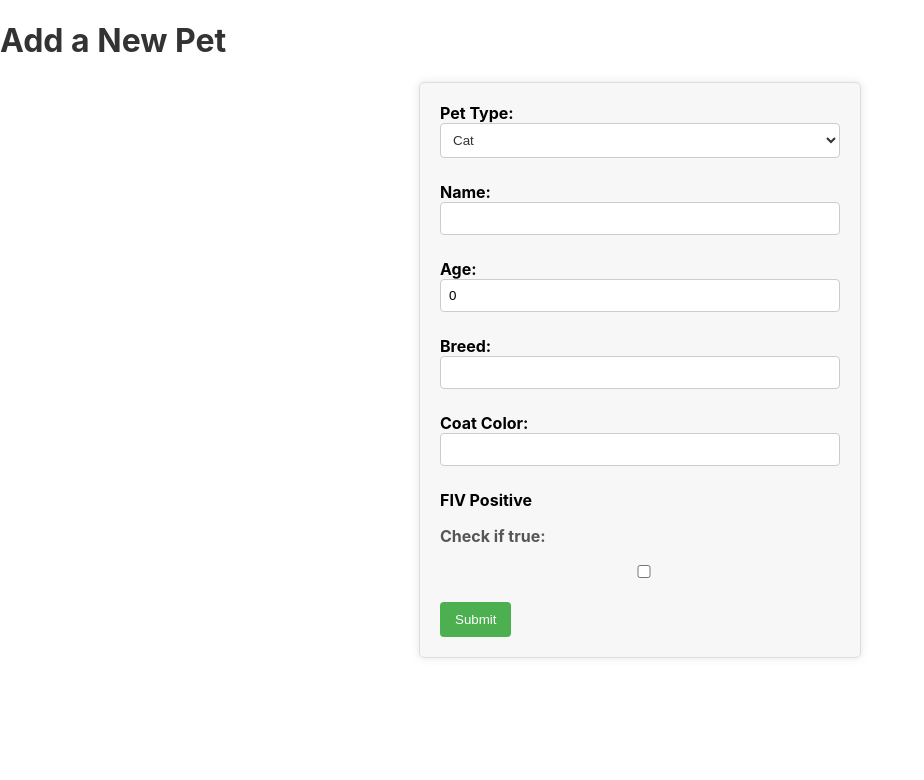
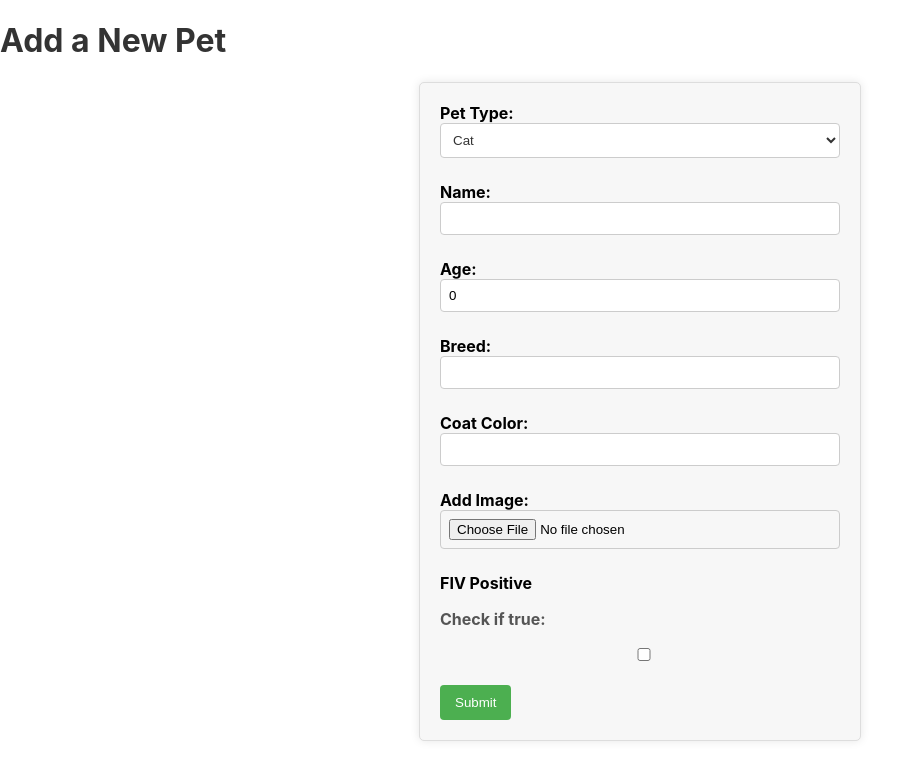
Before and after one commit to SuzSch/Animal_Shelter_FrontEnd_React, a React (Create React App) app: page /add-pet in a window 1280 px wide. Shown: the top 780 px of the page, without its empty margins (0-924 px from the left). Built offline with nearby package versions, Linux system fonts and the light colour scheme.

Commit message:
update form to be able to add images.

```diff
--- a/src/Components/ReusableForm.js/ReusableForm.js
+++ b/src/Components/ReusableForm.js/ReusableForm.js
@@ -9,6 +9,7 @@ const ReusableForm = ({ onSubmit, initialData }) => {
     Breed: '',
     CoatColor: '',
     FivPositive: false,
+    Image: null,
     DogSize: '',
     PetType: 'Cat', //default set to Cat
   });
@@ -36,6 +37,12 @@ const ReusableForm = ({ onSubmit, initialData }) => {
     event.preventDefault();
     onSubmit(formData);
   };
+
+const handleImageChange = (event) => {
+  const file = event.target.files[0];
+  setFormData({...formData, Image: file});
+};
+
   return (
     <form onSubmit={handleSubmit}>
       <div>
@@ -99,6 +106,20 @@ const ReusableForm = ({ onSubmit, initialData }) => {
           />
         </label>
       </div>
+
+      <div>
+        <label>
+          Add Image:
+          <input
+            type="file"
+            name="Image"
+            defaultValue={formData.Image}
+            onChange={handleImageChange}
+            required
+          />
+        </label>
+      </div>
+
       {formData.PetType === 'Cat' && (
         <div>
           <label>
```
